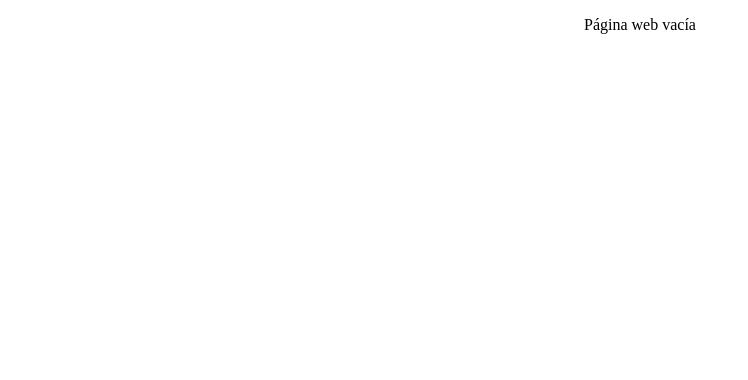
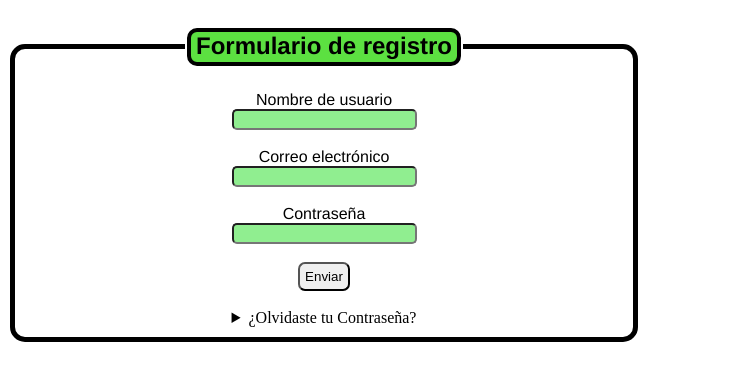
Before and after one commit to GTHC-009/Repositorio, a plain HTML site: page Formulario-SignUp/index.html in a window 1280 px wide. Shown: the whole page, without its empty margins (0-748 px from the left). Drawn offline with Linux system fonts and the light colour scheme.

Commit message:
Update index.html

```diff
--- a/Formulario-SignUp/index.html
+++ b/Formulario-SignUp/index.html
@@ -1,19 +1,78 @@
-<!DOCTYPE html>
 <!DOCTYPE html>
 <html lang="es">
+  <head>
+    <meta charset="UTF-8" />
+    <meta name="viewport" content="width=device-width, initial-scale=1.0" />
+    <title>Documento</title>
+    <link rel="stylesheet" href="style.css" />
+    <style>
+      html {
+        text-align: center;
+      }
 
-<head>
-    <meta charset="UTF-8">
-    <meta name="viewport" content="width=device-width, initial-scale=1.0">
-    <title>Documento</title>
-    <link rel="stylesheet" href="style.css">
-</head>
+      h2 {
+        font-family: "Franklin Gothic Medium", "Arial Narrow", Arial, sans-serif;
+        background-color: rgb(92, 224, 65);
+        border: solid 4px;
+        border-radius: 10px;
+        padding: 0 5px 2px 5px;
+      }
 
-<body>
-    <section>
-        <form action="enviar datos">
-            <p align="center">Página web vacía</p>
-        </form>
+      fieldset {
+        border: solid 5px;
+        border-radius: 15px;
+      }
+
+      form {
+        align-items: center;
+        width: 50%;
+        height: 100%;
+      }
+
+      label {
+        font-family: helvetica;
+      }
+
+      input {
+        border-radius: 5px;
+        background-color: lightgreen;
+      }
+
+      button {
+        border-radius: 7px;
+        padding: 5px;
+      }
+
+      button::selection {
+        color: green;
+      }
+    </style>
+  </head>
+
+  <body>
+    <section align="center">
+      <form align="center">
+        <fieldset align="center">
+          <legend><h2>Formulario de registro</h2></legend>
+
+          <label for="username">Nombre de usuario</label> <br />
+          <input id="username" type="username" required="true" /> <br /><br />
+
+          <label for="email">Correo electrónico</label> <br />
+          <input id="email" type="email" required="true" /> <br /><br />
+
+          <label for="password">Contraseña</label> <br />
+          <input id="password" type="password" required="true" /> <br /><br />
+
+          <button type="submit" title="Registrarse">Enviar</button> <br /><br />
+
+          <details>
+            <summary>¿Olvidaste tu Contraseña?</summary>
+            <a href="google.com">google srsgw</a>
+          </details>
+        </fieldset>
+      </form>
     </section>
-</body>
+    <script src="scrip.js"></script>
+  </body>
 </html>
```
